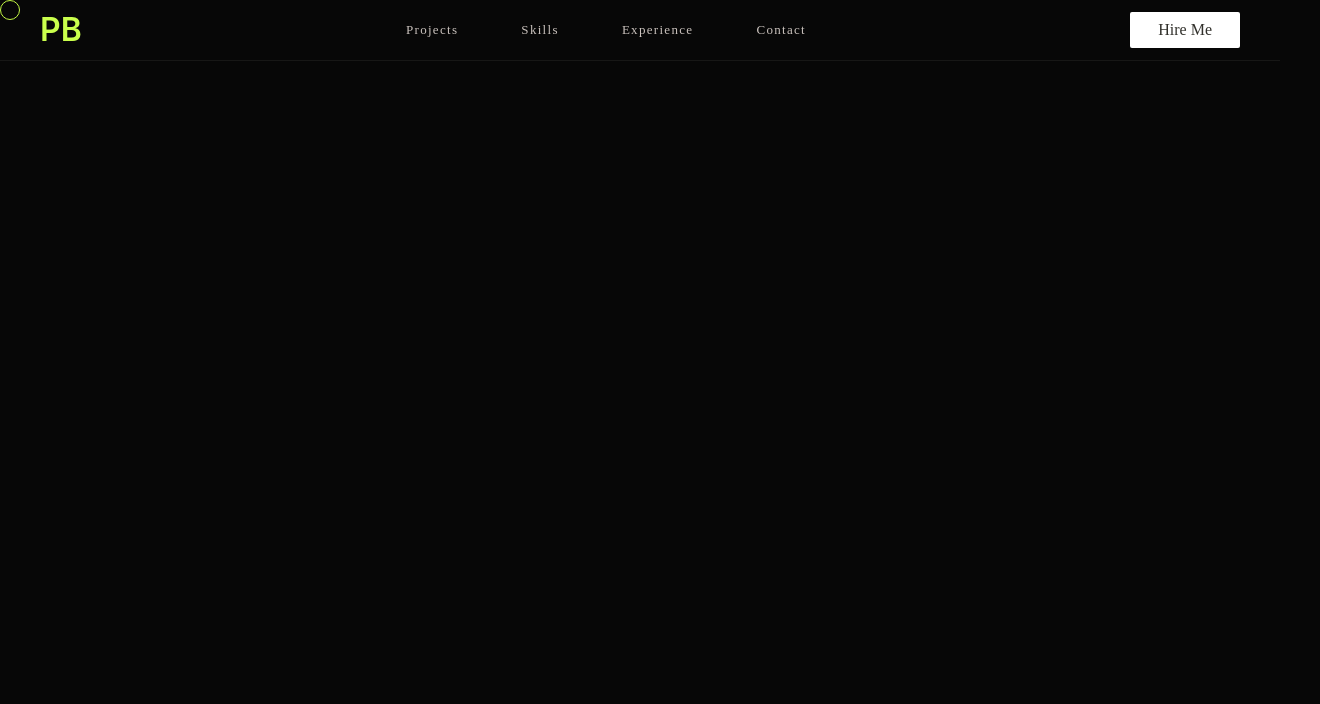
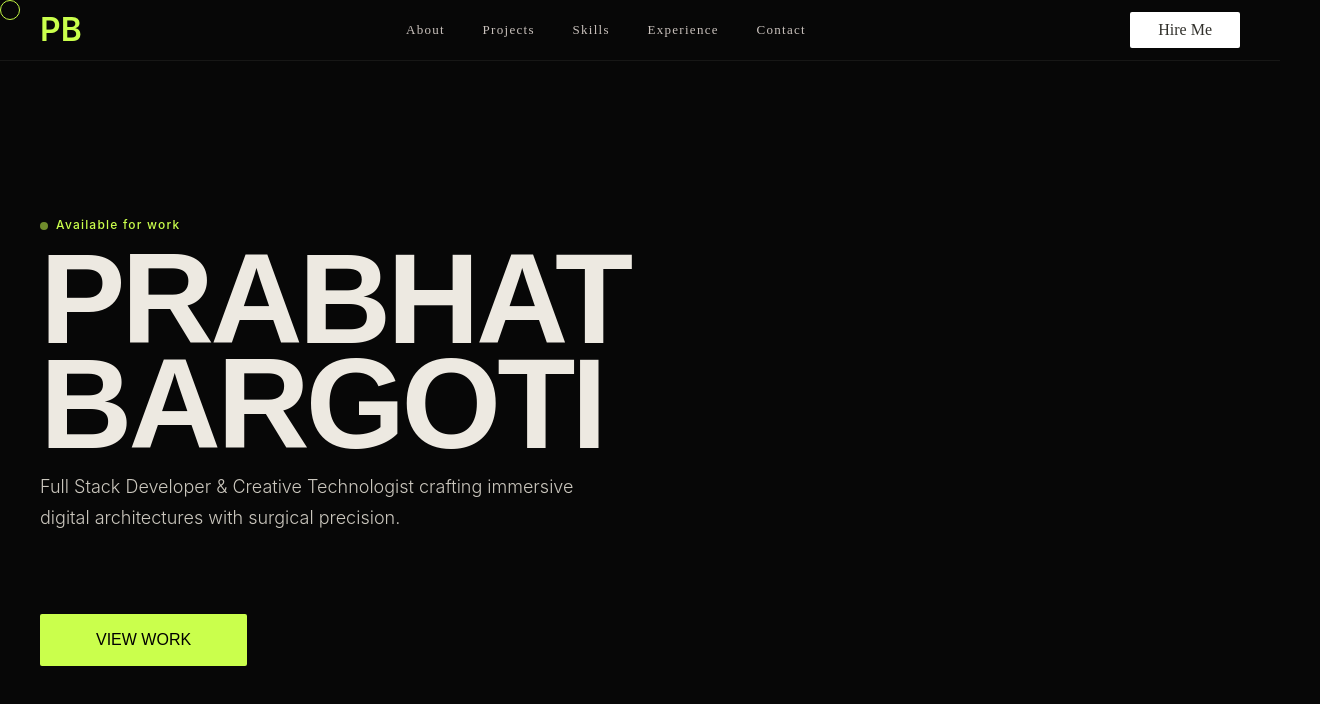
Before and after one commit to PrabhatBargoti/Personal-Portfolio, a React (Vite) app: page / in a window 1280 px wide. Shown: the top 704 px of the page, 1320 px wide, since content can reach past the window. Built offline with nearby package versions, Linux system fonts and the light colour scheme.

Commit message:
Hero done

```diff
--- a/src/App.jsx
+++ b/src/App.jsx
@@ -1,12 +1,14 @@
 import React, { useRef } from 'react'
 import CustomCursor from './Components/CustomCursor'
 import Navbar from './Components/Navbar'
+import Hero from './Pages/Hero'
 
 const App = () => {
   return (
-    <div>
+    <div className='selection:bg-[#caff4c] selection:text-black'>
       <CustomCursor />
       <Navbar />
+      <Hero />
     </div>
   )
 }
--- /dev/null
+++ b/src/Components/HeroBottom.jsx
@@ -0,0 +1,14 @@
+import React from 'react'
+
+const HeroBottom = () => {
+  return (
+    <>
+    <div>
+      <p className='text-[18px] leading-[1.75] font-light Dm-sans mt-3.5 text-[#cac6bd]'>Full Stack Developer & Creative Technologist crafting immersive <br /> digital architectures with surgical precision.</p>
+    </div>
+    <a className='uppercase Fira-code text-black transition-all pt-3.5 pb-3.5 pl-14 pr-14 mt-20 bg-[#caff4c] rounded-xs inline active:scale-[0.95] select-none' href="#Projects">View Work</a>
+    </>
+  )
+}
+
+export default HeroBottom
--- /dev/null
+++ b/src/Components/HeroTop.jsx
@@ -0,0 +1,30 @@
+import { useGSAP } from '@gsap/react'
+import gsap from 'gsap'
+import React from 'react'
+
+const HeroTop = () => {
+    useGSAP(()=>{
+        gsap.from('#indicator',{
+            opacity: 0.5,
+            delay: 0.5,
+            yoyo: true,
+            repeat: -1
+        })
+    })
+
+  return (
+    <div>
+        <div className="flex items-center gap-2 mb-3.5">
+            <span className="w-2 h-2 rounded-full bg-[#caff4c]" id='indicator'></span>
+            <span className='text-[#caff4c] text-[12px] leading-[1.2] tracking-widest font-medium'>Available for work</span>
+        </div>
+        <h1 className='uppercase text-[#ede9e1] text-9xl leading-[0.82] tracking-[-0.03em] font-extrabold Syne select-none'>
+            Prabhat
+            <br />
+            Bargoti
+        </h1>
+    </div>
+  )
+}
+
+export default HeroTop
--- a/src/Components/Navbar.jsx
+++ b/src/Components/Navbar.jsx
@@ -5,12 +5,13 @@ const Navbar = () => {
     <div className='fixed top-0 w-full z-50 bg-background\/80 backdrop-blur-md pt-1.5 pb-1.5 border-b border-hairline-border flex justify-between items-center max-w-full pl-10 pr-10'>
         <div className="font-sans text-[32px] leading-[-0.05em] font-semibold text-acid ">PB</div>
         <div className='hidden justify-between w-100 md:flex text-[13px] leading-[1.2] tracking-widest font-medium font-[FiraCode]'>
+            <a href="#About" className='text-[#CAC2BD] hover:text-[#FFFFFF] hover:transition-colors duration-300 '>About</a>
             <a href="#Projects" className='text-[#CAC2BD] hover:text-[#FFFFFF] hover:transition-colors duration-300 '>Projects</a>
             <a href="#Skills" className='text-[#CAC2BD] hover:text-[#FFFFFF] hover:transition-colors duration-300'>Skills</a>
             <a href="#Experiece" className='text-[#CAC2BD] hover:text-[#FFFFFF] hover:transition-colors duration-300'>Experience</a>
             <a href="#Contact" className='text-[#CAC2BD] hover:text-[#FFFFFF] hover:transition-colors duration-300'>Contact</a>
         </div>
-            <button className='rounded-xs bg-white pl-7 pr-7 text-[#31302B] flex-wrap font-[FiraCode] pt-1.5 pb-1.5 duration-200 transition-transform active:scale-[0.95]'>
+            <button className='rounded-xs bg-white pl-7 pr-7 text-[#31302B] flex-wrap font-[FiraCode] pt-1.5 pb-1.5 duration-200 transition-transform active:scale-[0.95] select-none'>
               Hire Me
             </button>
     </div>
--- /dev/null
+++ b/src/Pages/Hero.jsx
@@ -0,0 +1,14 @@
+import React from 'react'
+import HeroTop from '../Components/HeroTop'
+import HeroBottom from '../Components/HeroBottom'
+
+const Hero = () => {
+  return (
+    <div href="#About" className='relative h-221 w-full flex flex-col justify-center items-start overflow-hidden ml-10 '>
+      <HeroTop />
+      <HeroBottom />
+    </div>
+  )
+}
+
+export default Hero
--- a/src/index.css
+++ b/src/index.css
@@ -7,6 +7,17 @@ html,
 body,
 * {
   cursor: none !important;
+}
+.Syne {
+  font-family: 'Syne', sans-serif;
+}
+
+.DM-sans {
+  font-family: "DM Sans", sans-serif;
+}
+
+.Fira-code {
+  font-family: "Fira-code", sans-serif;
 }
 
 body {
@@ -52,3 +63,7 @@ body {
     transition-timing-function: cubic-bezier(0.4, 0, 0.2, 1);
     transition-duration: 150ms;
 }
+
+.animate-pulse-dot {
+    animation: pulse-dot 2s infinite ease-in-out;
+}
```
